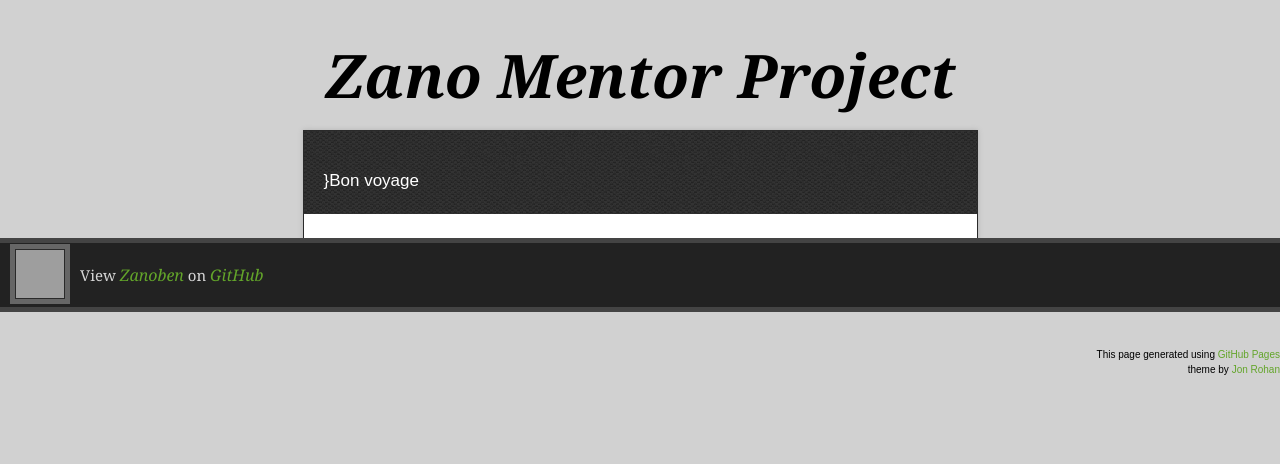
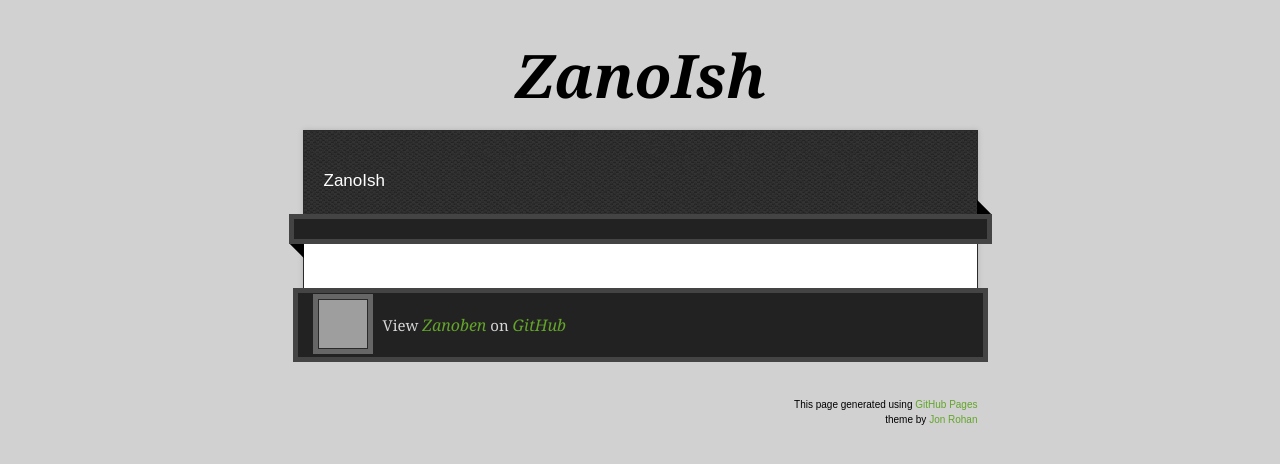
Before and after one commit to Zanoben/Zanoben.github.io, a Jekyll site: the page built from index.md, in a window 1280 px wide. Shown: the top 464 px of the page. Built offline with Jekyll 4.4.1, drawn with Linux system fonts in a browser that asks for light colours; nearby versions of some CDN libraries; grey boxes are pictures that could not be loaded.

Commit message:
revise head

```diff
--- a/_layouts/default.html
+++ b/_layouts/default.html
@@ -21,13 +21,15 @@
 
   <div class="wrapper">
     <header>
-      <h1 class="title">Zano Mentor Project</h1>
+      <h1 class="title">ZanoIsh</h1>
     </header>
     <div id="container">
-      <p class="tagline">}Bon voyage</p>
+      <p class="tagline">ZanoIsh</p>
       <div id="main" role="main">
+        <div class="download-bar">
+        <div class="inner">
 
-
+        </div>
         <span class="blc"></span><span class="trc"></span>
         </div>
         <article class="markdown-body">
```
